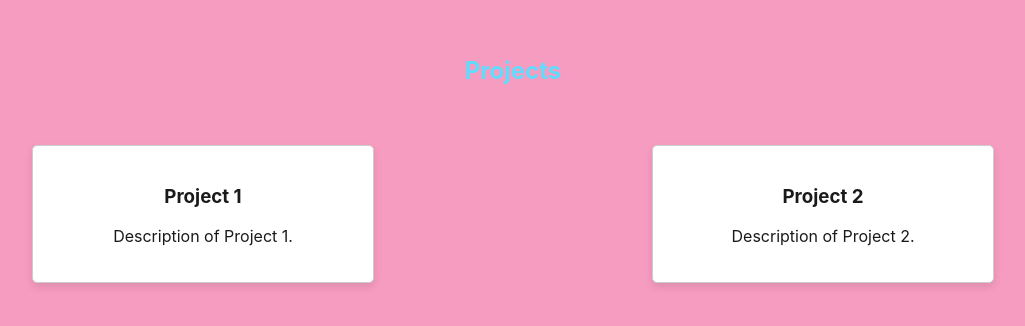
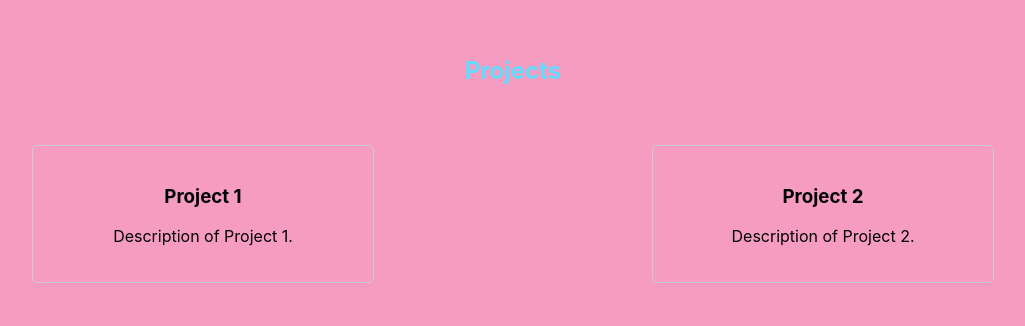
Before and after one commit to hadep275/PortfolioProject, a React (Vite) app: page / in a window 1280 px wide. Shown: the part 1894-2220 px from the top of the page, without its empty margins (127-1152 px from the left). Built offline with nearby package versions, Linux system fonts and the light colour scheme.

Commit message:
Project started

```diff
--- a/src/components/Projects.jsx
+++ b/src/components/Projects.jsx
@@ -32,7 +32,6 @@ const Project = () => {
             <p>Description of Project 2.</p>
           </div>
 
-          {/* Add more project items as needed */}
         </div>
       </section>
     </Element>
--- a/src/css/Project.css
+++ b/src/css/Project.css
@@ -1,12 +1,6 @@
 .project {
-    color: #1a1a1a;
     padding: 60px 0;
     text-align: center;
-  }
-
-  .dark-mode .project {
-    background-color: #500549; /* Dark mode background color */
-    color: #db1568; /* Dark mode text color */
   }
 
   .project h2 {
@@ -23,10 +17,10 @@
     width: 300px;
     margin: 20px;
     padding: 20px;
-    background-color: #fff;
+    /* background-color: #fff; */
     border: 1px solid #ccc;
     border-radius: 5px;
-    box-shadow: 0 4px 8px rgba(0, 0, 0, 0.1);
+    box-shadow: 0 4px 8px rgba(0, 0, 0, 0.01);
     transition: box-shadow 0.3s ease;
   }
 
```
